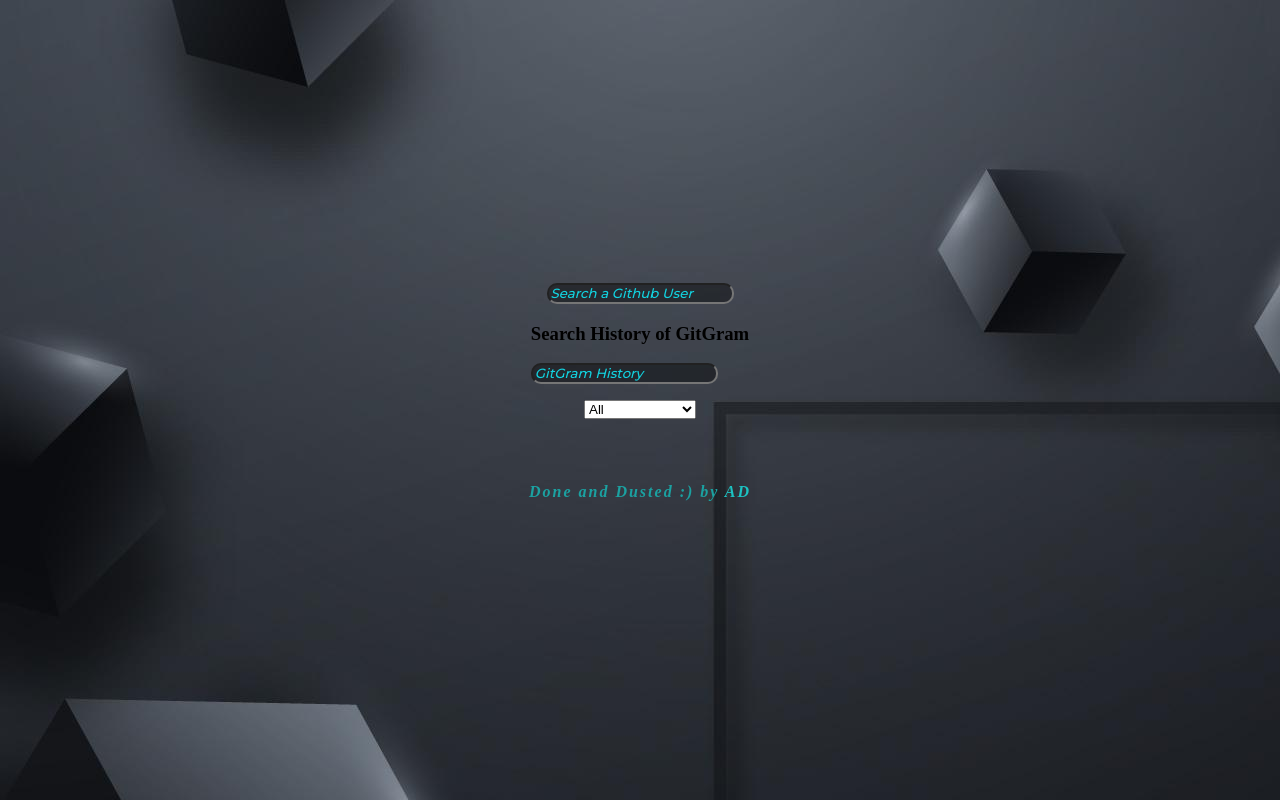
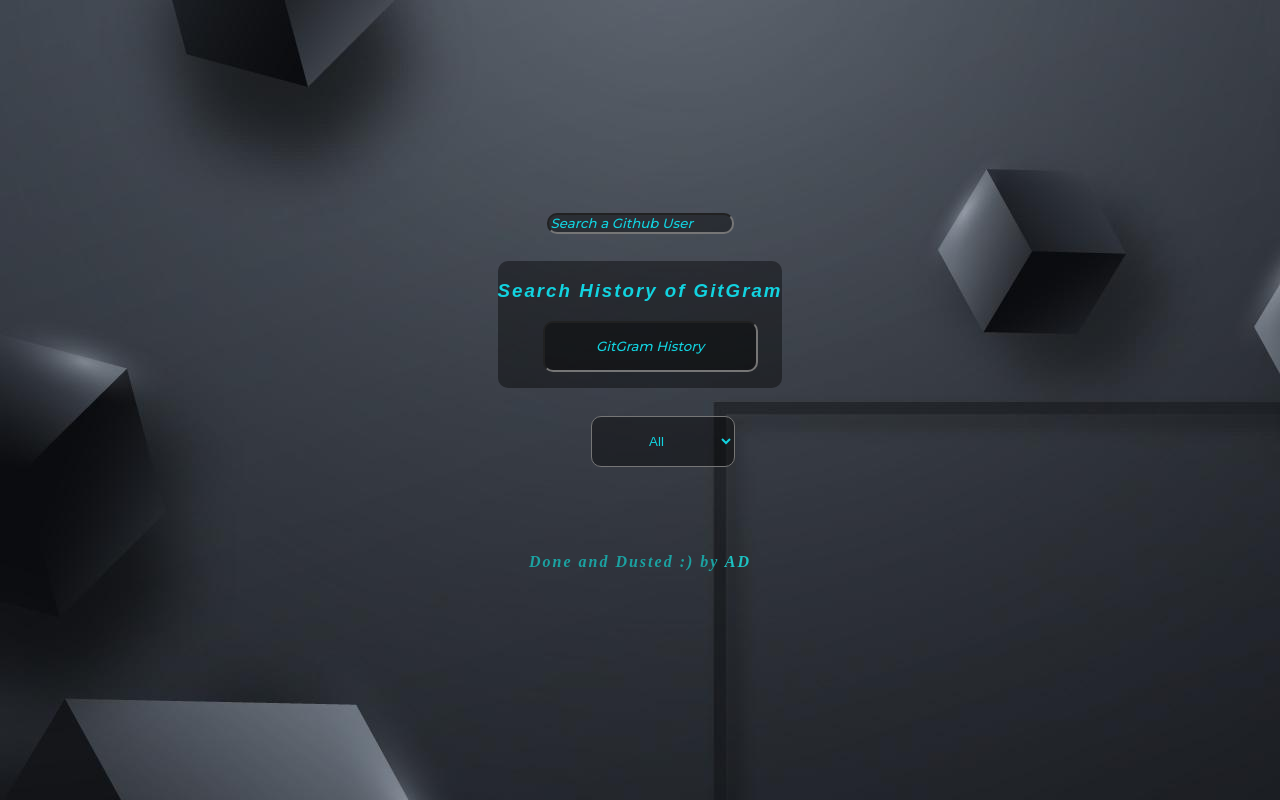
Before and after one commit to anoushkadhar123/GitGram_AI, a plain HTML site: page index.html in a window 1280 px wide. Drawn offline with Linux system fonts and the light colour scheme; no server answers; a web font is replaced by a local one.

Commit message:
style.css

```diff
--- a/style.css
+++ b/style.css
@@ -1,11 +1,11 @@
-@import url('https://fonts.googleapis.com/css2?family=Montserrat:wght@500&family=Playfair+Display:ital@1&display=swap');
+@import url("https://fonts.googleapis.com/css2?family=Montserrat:wght@500&family=Playfair+Display:ital@1&display=swap");
 * {
   box-sizing: border-box;
 }
 body {
   background-image: url(images/walpaper_blackbox.jpg);
   display: flex;
-  font-family: 'Playfair Display', serif;
+  font-family: "Playfair Display", serif;
   font-weight: 700;
   align-items: center;
   flex-direction: column;
@@ -15,7 +15,7 @@ body {
 }
 input::placeholder {
   color: rgb(18, 211, 224);
-  font-family: 'Montserrat', sans-serif;
+  font-family: "Montserrat", sans-serif;
   align-items: center;
   justify-content: center;
 }
@@ -27,6 +27,7 @@ input {
   border-radius: 10px;
   font-style: oblique;
   font-weight: 300;
+  color: rgb(18, 211, 224);
 }
 .avatar {
   border: 10px solid #0b111a36;
@@ -92,6 +93,9 @@ input {
   #search {
     margin-top: 30px;
   }
+  #search-history {
+    margin-top: 30px;
+  }
 }
 @media screen and (max-width: 480px) {
   .user-info ul {
@@ -101,3 +105,28 @@ input {
     margin-bottom: 1rem;
   }
 }
+#filter {
+  margin-top: 1px;
+  margin-left: 45px;
+  background-color: rgba(0, 0, 0, 0.411);
+  border-radius: 10px;
+  color: rgb(18, 211, 224);
+  padding: 1rem;
+  justify-content: center;
+  text-align: center;
+}
+#search-history {
+  margin-top: 10px;
+  margin-left: 4px;
+  font-family: "Playfair Display", sans-serif;
+  letter-spacing: 2px;
+  background-color: rgba(0, 0, 0, 0.411);
+  border-radius: 10px;
+  font-style: oblique;
+  font-weight: 300;
+  margin-bottom: 20px;
+  color: rgb(18, 211, 224);
+  margin: 27px;
+  align-items: center;
+  justify-content: center;
+}
```
